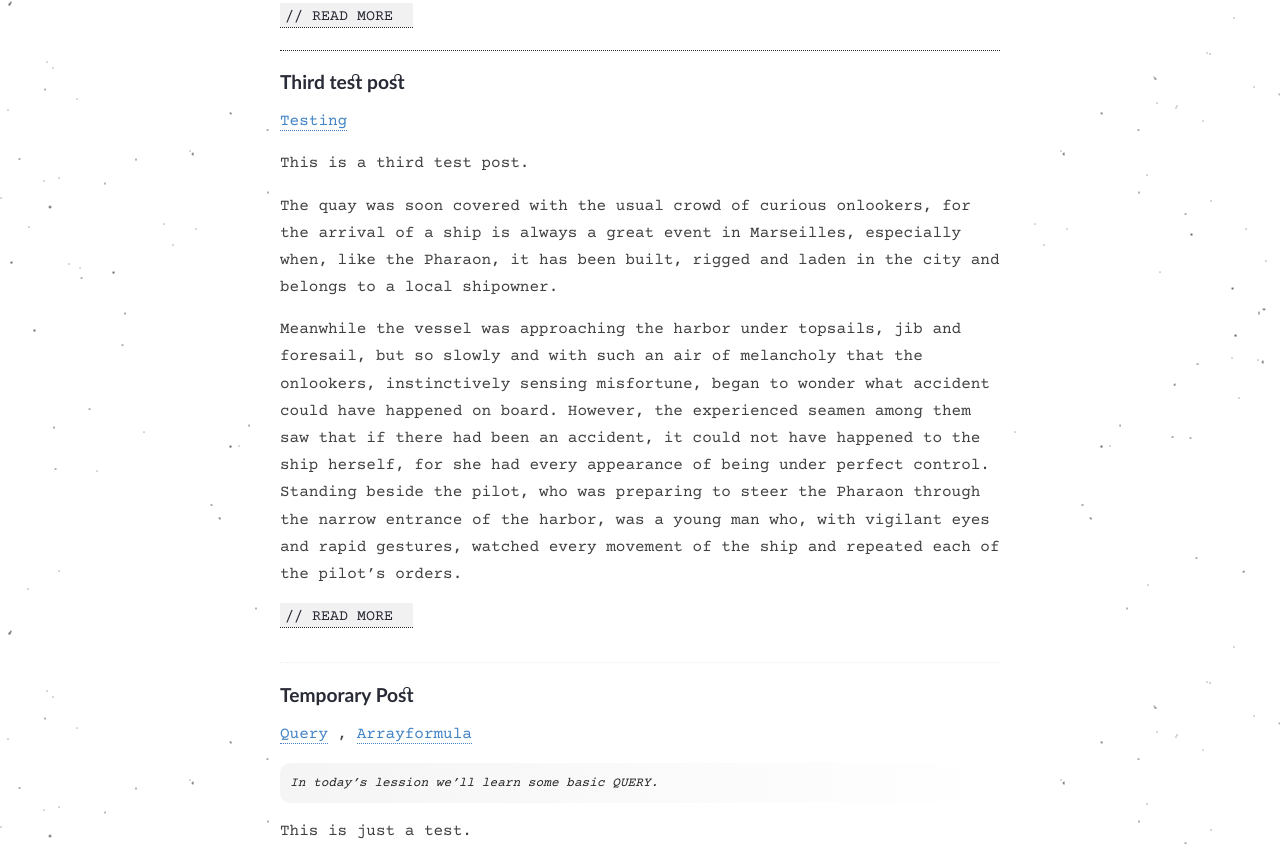
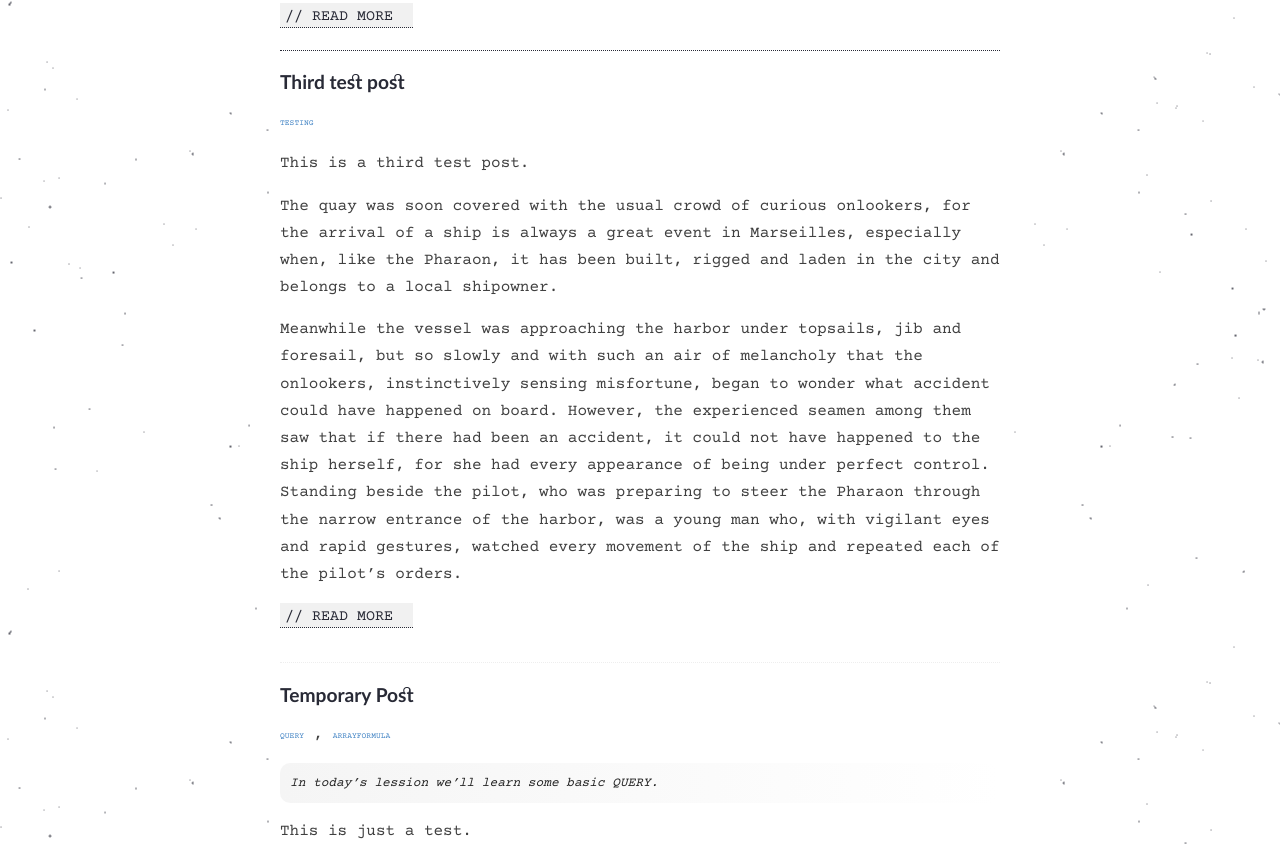
Before and after one commit to hello-party/hello-party-old.github.io, a Jekyll site: the page built from index.html, in a window 1280 px wide. Shown: the part 234-1080 px from the top of the page. Built offline with Jekyll 4.4.1, drawn with Linux system fonts in a browser that asks for light colours; the list of posts is cut into pages by our own code.

Commit message:
Update style.scss

```diff
--- a/assets/style.scss
+++ b/assets/style.scss
@@ -125,6 +125,13 @@ h4 {
 div#pinned {
     padding: 0px 0px 20px 0px;
     border-bottom: 1px dotted #282a36;
+}
+
+#smallCategories a {
+    text-transform: uppercase;
+    font-size: .5em;
+    text-decoration: none;
+    border-bottom: 0px;
 }
 
 p {
```
